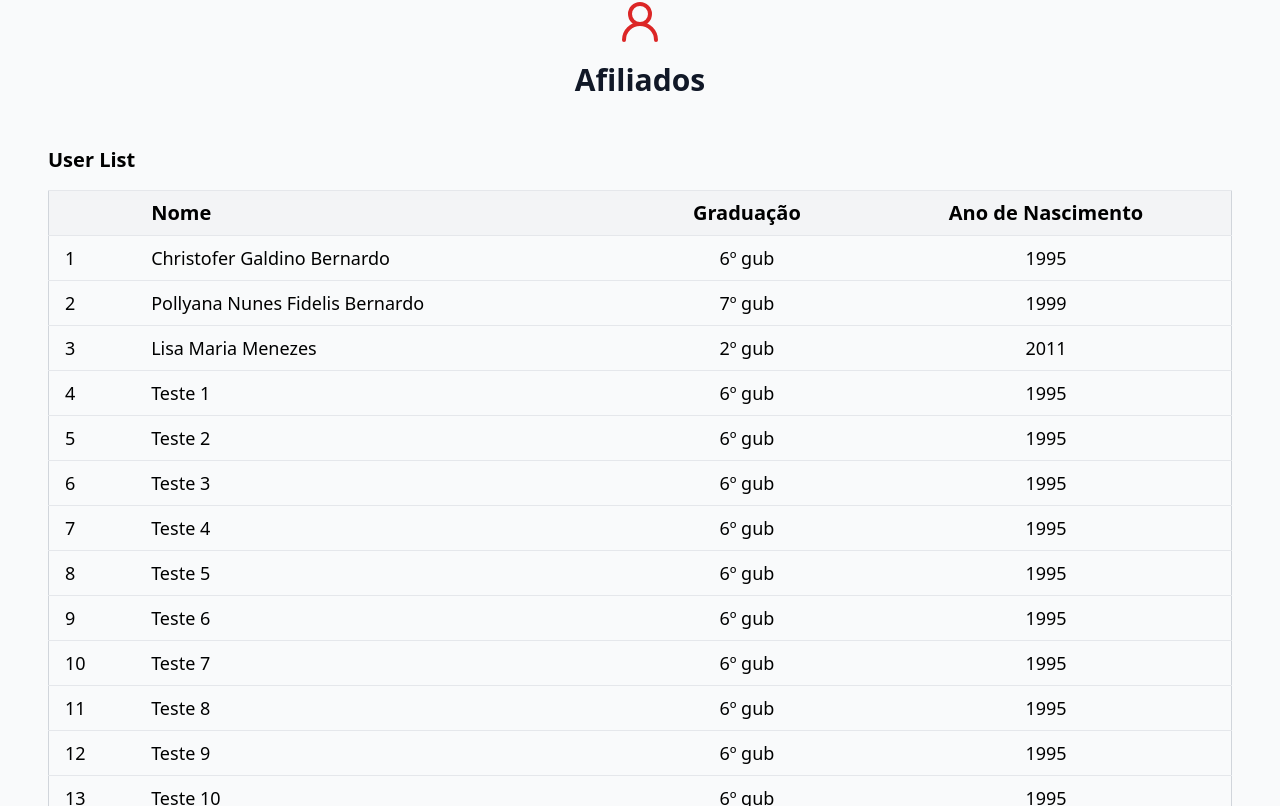
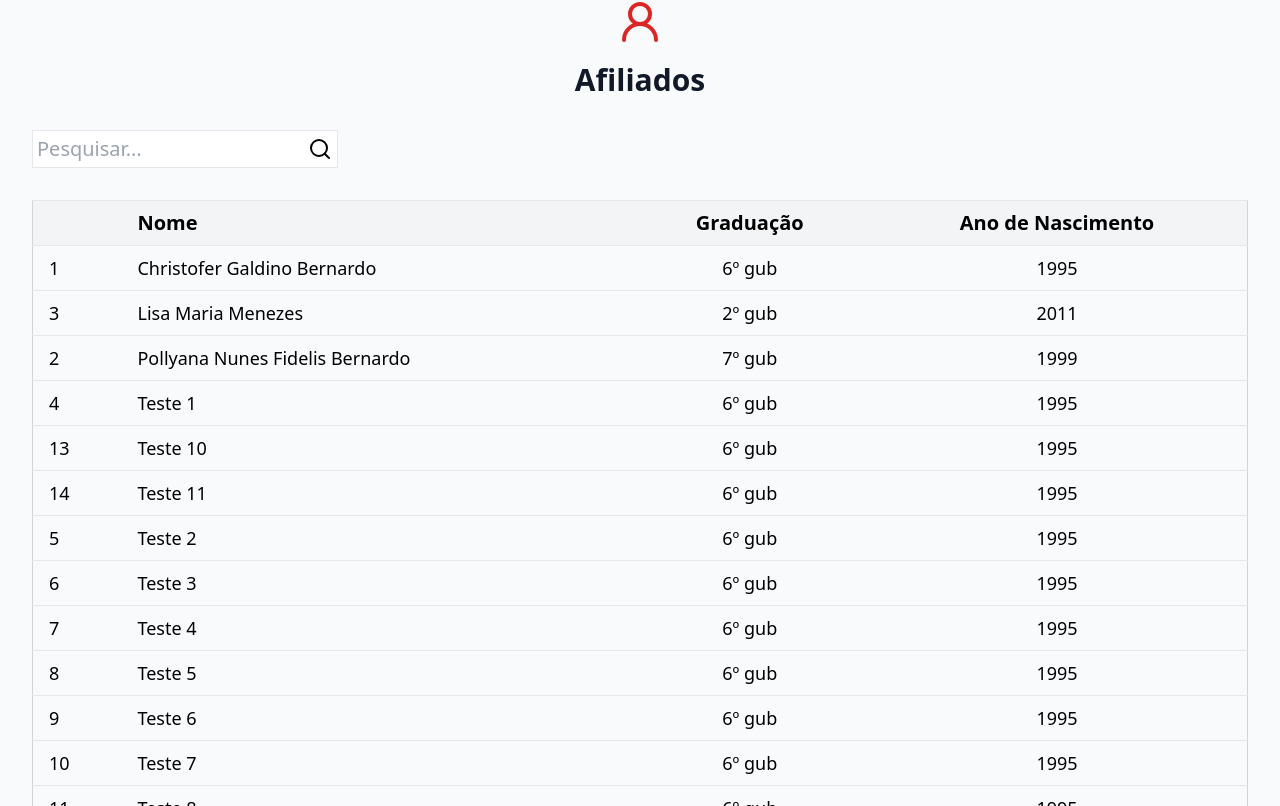
Before and after one commit to ChristoferGB/CTPimentel, a React (Vite) app: page / in a window 1280 px wide. Shown: the part 2294-3100 px from the top of the page. Built offline with nearby package versions, Linux system fonts and the light colour scheme.

Commit message:
Creates search feature on Affiliates data

```diff
--- a/src/components/Affiliates/Affiliates.tsx
+++ b/src/components/Affiliates/Affiliates.tsx
@@ -1,7 +1,28 @@
-import { UserRound } from "lucide-react";
+import { useEffect, useState } from "react";
+import { UserRound, Search } from "lucide-react";
 import { affiliatesData, AffiliatesData } from "./affiliates-data";
+import "./styles.css";
 
 function Affiliates() {
+  const [affiliates, setAffiliates] = useState(affiliatesData);
+  const [searchTerm, setSearchTerm] = useState("");
+
+  const normalizeData = (data: AffiliatesData[]) => {
+    const orderedData = [...data].sort((a, b) => (a.name > b.name ? 1 : -1));
+    setAffiliates(orderedData);
+  };
+
+  const handleSearch = (input: string) => {
+    let filteredData = affiliatesData.filter((x) =>
+      x.name.toLowerCase().startsWith(input.toLowerCase())
+    );
+    normalizeData(filteredData);
+  };
+
+  useEffect(() => {
+    normalizeData(affiliatesData);
+  }, []);
+
   return (
     <section id="affiliates" className="py-16 bg-gray-50">
       <div className="max-w-7xl mx-auto px-4 sm:px-6 lg:px-8">
@@ -9,8 +30,23 @@ function Affiliates() {
           <UserRound className="mx-auto h-12 w-12 text-red-600" />
           <h2 className="mt-4 text-3xl font-bold text-gray-900">Afiliados</h2>
         </div>
-        <div className="p-4">
-          <h1 className="text-xl font-bold mb-4">User List</h1>
+        <div className="input-wrapper">
+          <input
+            className="text-xl border p-1"
+            type="text"
+            placeholder="Pesquisar..."
+            value={searchTerm}
+            onChange={(e) => setSearchTerm(e.target.value)}
+            onSubmit={() => handleSearch(searchTerm)}
+          />
+          <button>
+            <Search
+              className="search-icon"
+              onClick={() => handleSearch(searchTerm)}
+            />
+          </button>
+        </div>
+        <div className="">
           <table className="min-w-full border border-gray-300">
             <thead className="text-xl">
               <tr className="bg-gray-100">
@@ -21,7 +57,7 @@ function Affiliates() {
               </tr>
             </thead>
             <tbody className="text-lg">
-              {affiliatesData.map((data: AffiliatesData) => (
+              {affiliates.map((data: AffiliatesData) => (
                 <tr key={data.id}>
                   <td className="px-4 py-2 border-y">{data.id}</td>
                   <td className="px-4 py-2 border-y">{data.name}</td>
--- /dev/null
+++ b/src/components/Affiliates/styles.css
@@ -0,0 +1,9 @@
+.input-wrapper {
+  margin: 2rem 0;
+  display: flex;
+}
+
+.search-icon {
+  height: 100%;
+  transform: translateX(-30px);
+}
```
